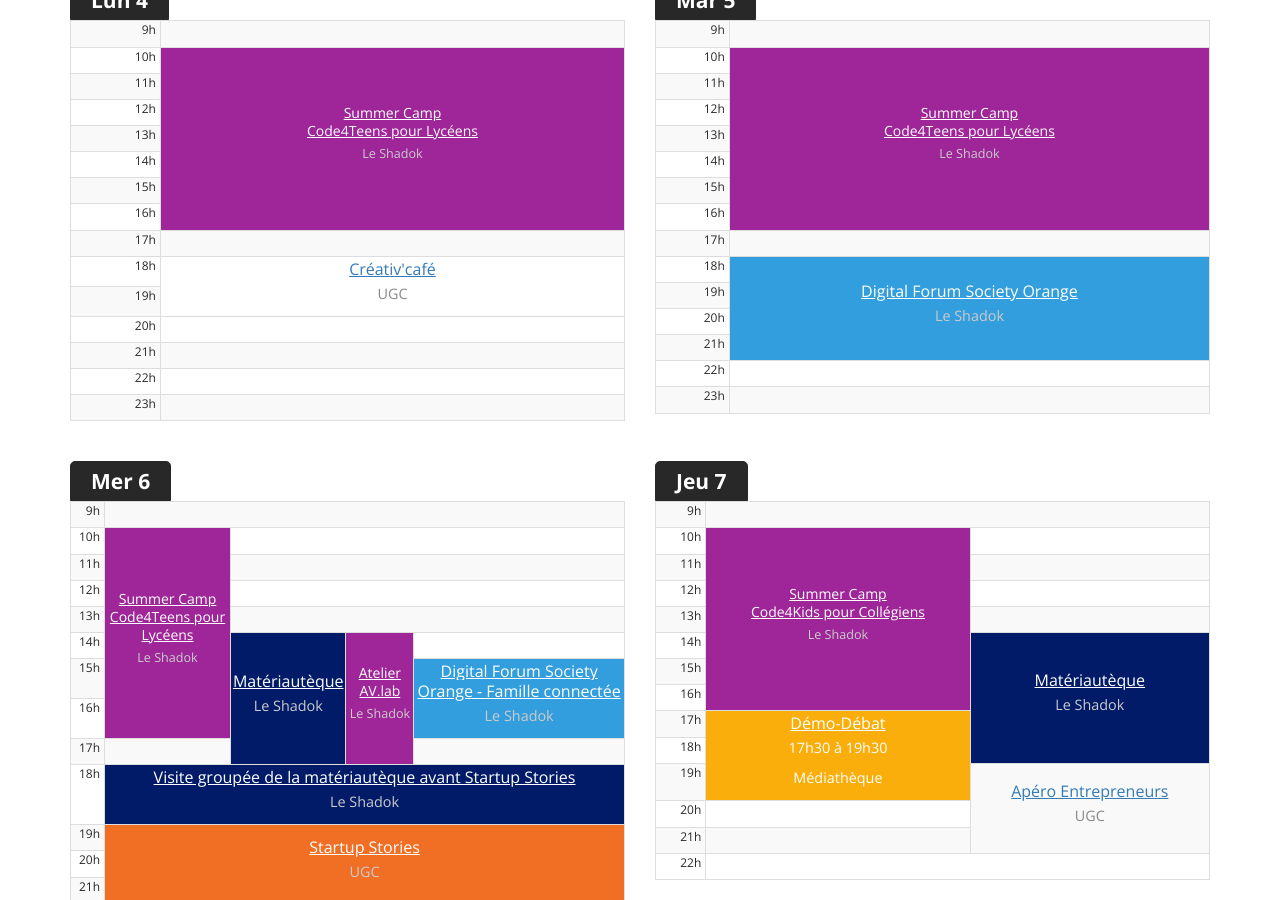
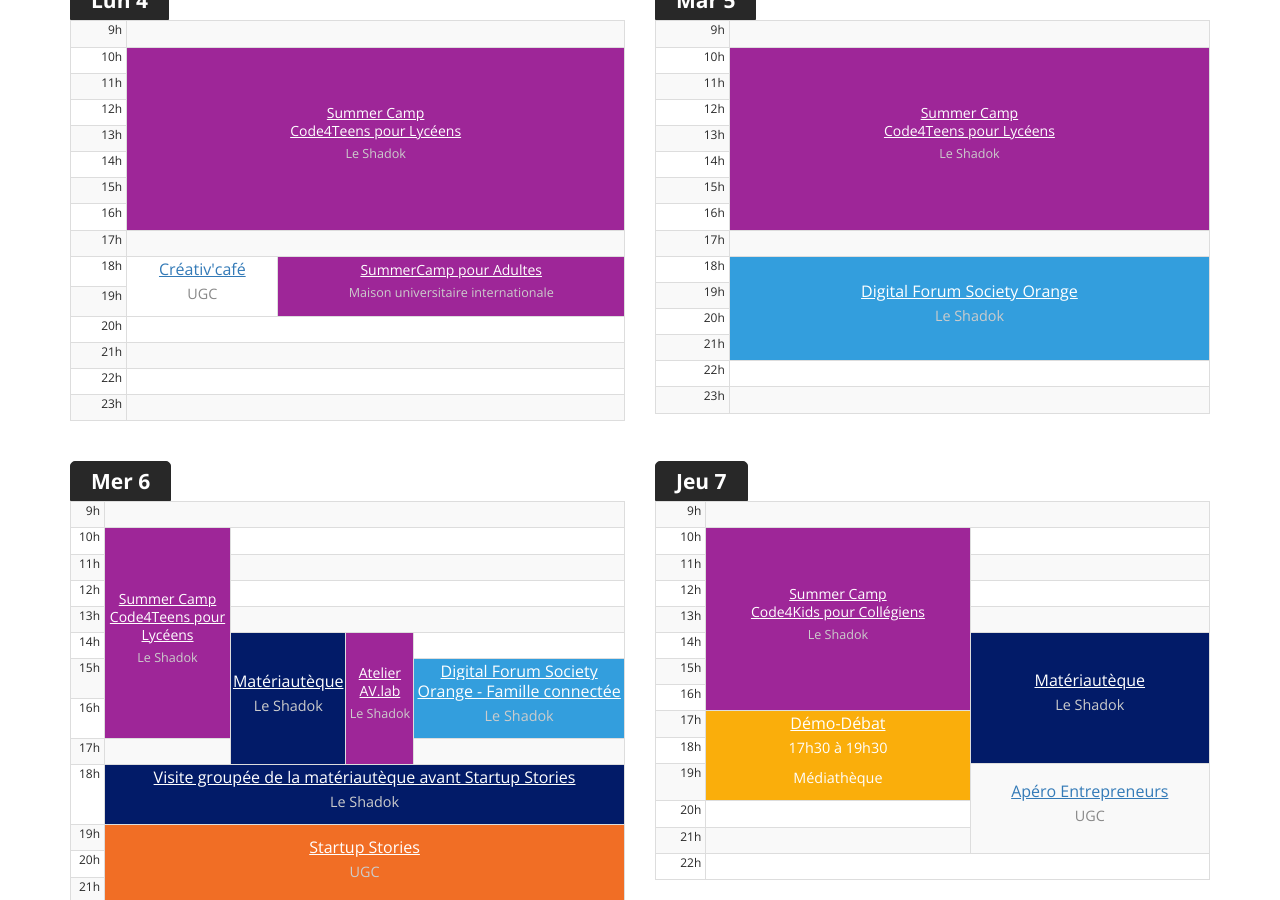
Before and after one commit to AlsaceDigitale/www.edgefest.fr-2019-temporary, a Jekyll site: the page built from index.html, in a window 1280 px wide and 900 px high, scrolled down 1699 px. Built offline with Jekyll 4.4.1, drawn with Linux system fonts in a browser that asks for light colours; nearby versions of some CDN libraries; some web fonts are replaced.

Commit message:
update summercamp

```diff
--- a/_includes/day3.html
+++ b/_includes/day3.html
@@ -3,11 +3,11 @@
     <tbody>
       <tr>
         <td>9h</td>
-        <td></td>
+        <td colspan="2"></td>
       </tr>
       <tr>
         <td>10h</td>
-        <td rowspan="7" class="withcontent summercamp">
+        <td rowspan="7" colspan="2" class="withcontent summercamp">
           <a href="/summercamp.html">
               Summer Camp<br>Code4Teens pour Lycéens
           </a>
@@ -34,7 +34,7 @@
       </tr>
       <tr>
         <td>17h</td>
-        <td></td>
+        <td colspan="2"></td>
       </tr>
       <tr>
         <td>18h</td>
@@ -44,25 +44,31 @@
           </a>
           <p class="subtitle" style="color: #888">UGC</p>
         </td>
+        <td rowspan="2" class="withcontent summercamp">
+          <a href="/summercamp.html#adultes">
+              SummerCamp pour Adultes
+          </a>
+          <p class="subtitle">Maison universitaire internationale</p>
+        </td>
       </tr>
       <tr>
         <td>19h</td>
       </tr>
       <tr>
         <td>20h</td>
-        <td></td>
+        <td colspan="2"></td>
       </tr>
       <tr>
         <td>21h</td>
-        <td></td>
+        <td colspan="2"></td>
       </tr>
       <tr>
         <td>22h</td>
-        <td></td>
+        <td colspan="2"></td>
       </tr>
       <tr>
         <td>23h</td>
-        <td></td>
+        <td colspan="2"></td>
       </tr>
     </tbody>
   </table>
```
Also changed, not shown: _includes/summercamp.html (+13 -0 lines).
